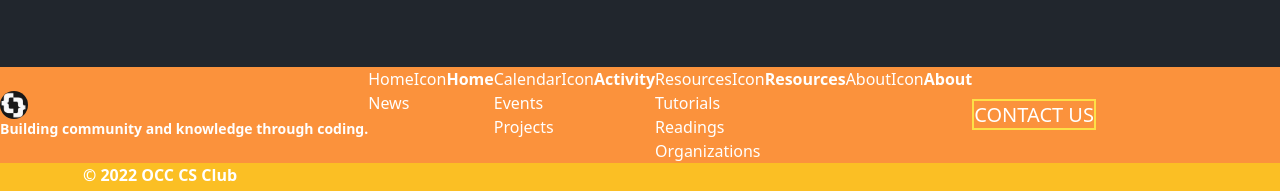
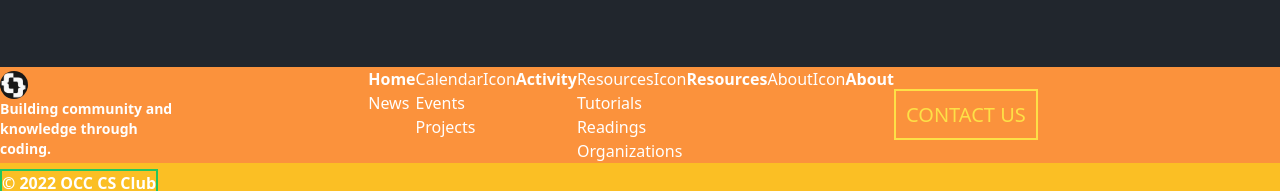
Before and after one commit to Computer-Science-Club-OCC/Computer-Science-Club-OCC.github.io, a React (Vite) app in the folder client/: page /homepage in a window 1280 px wide. Shown: the part 1691-1882 px from the top of the page. Built offline with nearby package versions, Linux system fonts and the light colour scheme.

Commit message:
styled contact button

```diff
--- a/client/src/components/footer/Footer.jsx
+++ b/client/src/components/footer/Footer.jsx
@@ -1,18 +1,19 @@
 import { Link } from "react-router-dom";
 import ClubLogo from "../../asset/images/club-logo.png";
+import { FontAwesomeIcon } from "@fortawesome/react-fontawesome";
 
 function Footer() {
     return (
         <footer className="text-white bg-orange-400">
             <div className="flex items-center m-auto">
-				<div className="logo-space">
-					<div className="logo-box">
+				<div className="logo-space  w-fit">
+					<div className="logo-box w-fit">
 						<img
 							className="w-7 h-7 rounded-full"
 							src={ClubLogo}
 							alt="OCC Club Logo"
 						/>
-						<p className="text-sm">
+						<p className="text-sm  w-1/2">
 							<strong>Building community and knowledge through coding. </strong>
 						</p>
 					</div>
@@ -22,7 +23,7 @@ function Footer() {
 						<li className="footer-link-container-header">
 							<Link to="/homepage" className="footer-link">
 								<span>
-									HomeIcon
+									<FontAwesomeIcon icon="fa-brands fa-google" />
 								</span>
 								<span className="footer-title">
 									<strong>Home</strong>
@@ -120,18 +121,18 @@ function Footer() {
 				<div className="contact-button">
 					<Link
 						to="/homepage"
-						className="border-2 border-yellow-300 text-[20px]"
+						className="border-2 border-yellow-300 text-[20px] min-w-fit text-yellow-300 p-2.5 hover:text-black hover:bg-yellow-300"
 						state={{ section: 3 }}
 					>
 						CONTACT US
 					</Link>
 				</div>
 			</div>
-			<div className="bg-amber-400">
-				<p className="text-center w-1/4">
+			<div className="bg-amber-400 py-1.5 flex items-center">
+				<span className="w-fit border-2 border-green-500">
 					<strong>&copy; 2022 OCC CS Club</strong>
-				</p>
-				<p className="text-end w-1/4">Site Map | Privacy Policy</p>
+				</span>
+				{/*<span className="absolute right-0 w-fit border-2 border-green-500">Site Map | Privacy Policy</span>*/}
 			</div>
 		</footer>
 
```
Also changed, not shown: client/package.json (+5 -5 lines), 1 other file (tests, documents, lock files or other folders).
